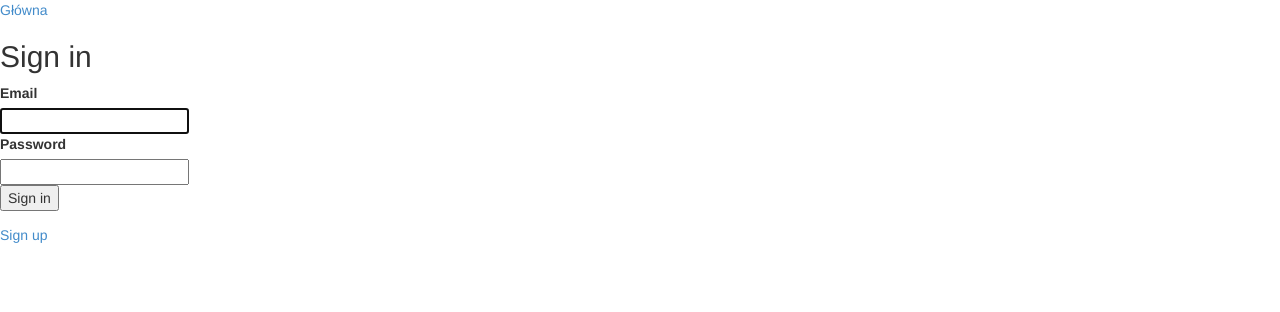
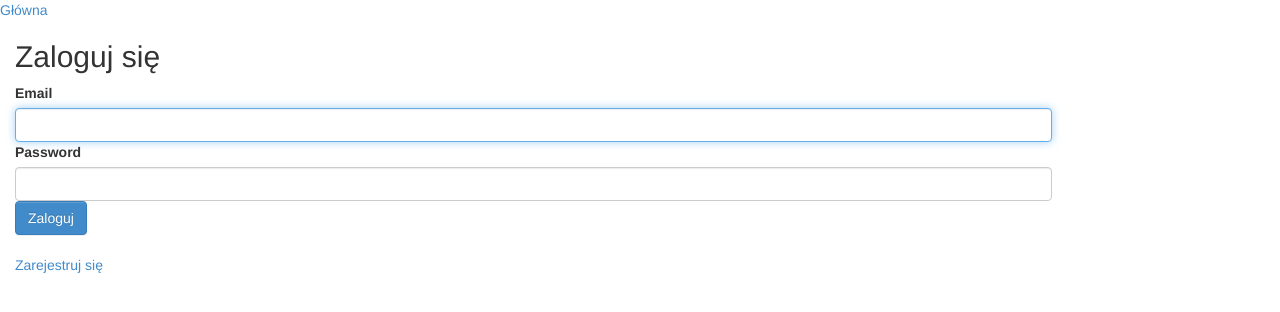
Before and after one commit to tytuspowroznik/first_blog, a Rails app: page /users/sign_in in a window 1280 px wide. Shown: the top 312 px of the page. Run offline with Rails 7, Linux system fonts and the light colour scheme; some libraries are stand-ins or nearby versions.

Commit message:
sign_up remodeled

```diff
--- a/app/views/devise/sessions/new.html.erb
+++ b/app/views/devise/sessions/new.html.erb
@@ -1,17 +1,17 @@
-<h2>Sign in</h2>
+<h2 class="col-sm-10">Zaloguj się</h2>
 
 <%= form_for(resource, as: resource_name, url: session_path(resource_name)) do |f| %>
-  <div><%= f.label :email %><br />
-  <%= f.email_field :email, autofocus: true %></div>
+  <div class="col-sm-10"><%= f.label :email %><br />
+  <%= f.email_field :email, class: "form-control",autofocus: true %></div>
 
-  <div><%= f.label :password %><br />
-    <%= f.password_field :password, autocomplete: "off" %></div>
+  <div class="col-sm-10"><%= f.label :password %><br />
+    <%= f.password_field :password, class: "form-control",autocomplete: "off" %></div>
 
   <% if devise_mapping.rememberable? -%>
     <div><%= f.check_box :remember_me %> <%= f.label :remember_me %></div>
   <% end -%>
 
-  <div><%= f.submit "Sign in" %></div>
+  <div class="col-sm-10"><%= f.submit "Zaloguj", class: "btn btn-primary" %></div>
 <% end %>
-
-<%= render "devise/shared/links" %>
+<div class="col-sm-10"><br/>
+<%= render "devise/shared/links" %></div>
--- a/app/views/devise/shared/_links.erb
+++ b/app/views/devise/shared/_links.erb
@@ -3,7 +3,7 @@
 <% end -%>
 
 <%- if devise_mapping.registerable? && controller_name != 'registrations' %>
-  <%= link_to "Sign up", new_registration_path(resource_name) %><br />
+  <%= link_to "Zarejestruj się", new_registration_path(resource_name) %><br />
 <% end -%>
 
 <%- if devise_mapping.recoverable? && controller_name != 'passwords' && controller_name != 'registrations' %>
```
